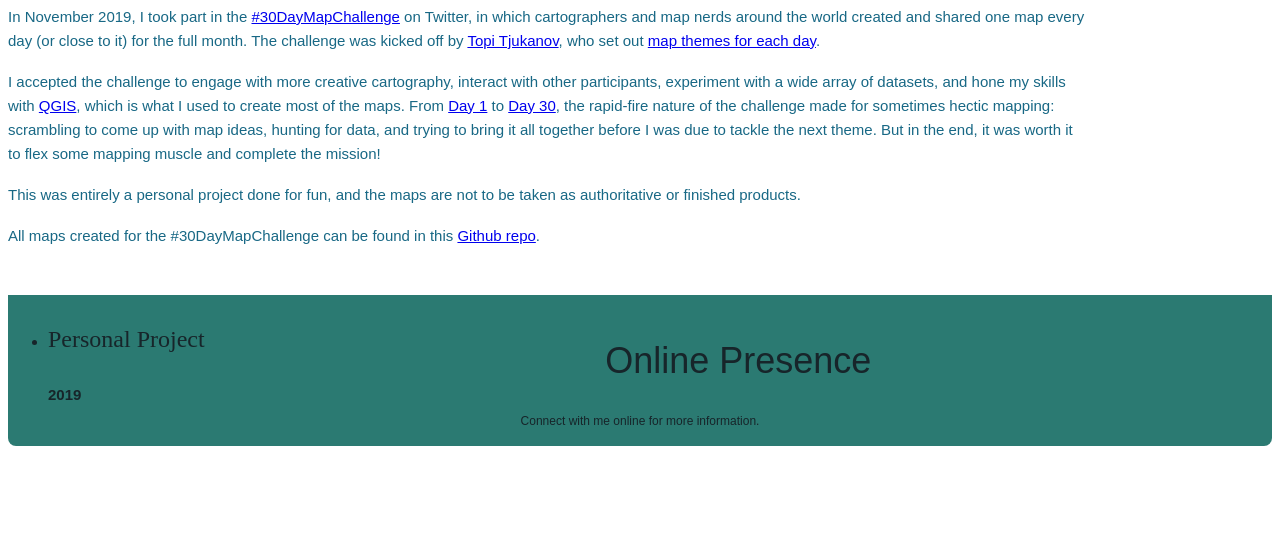
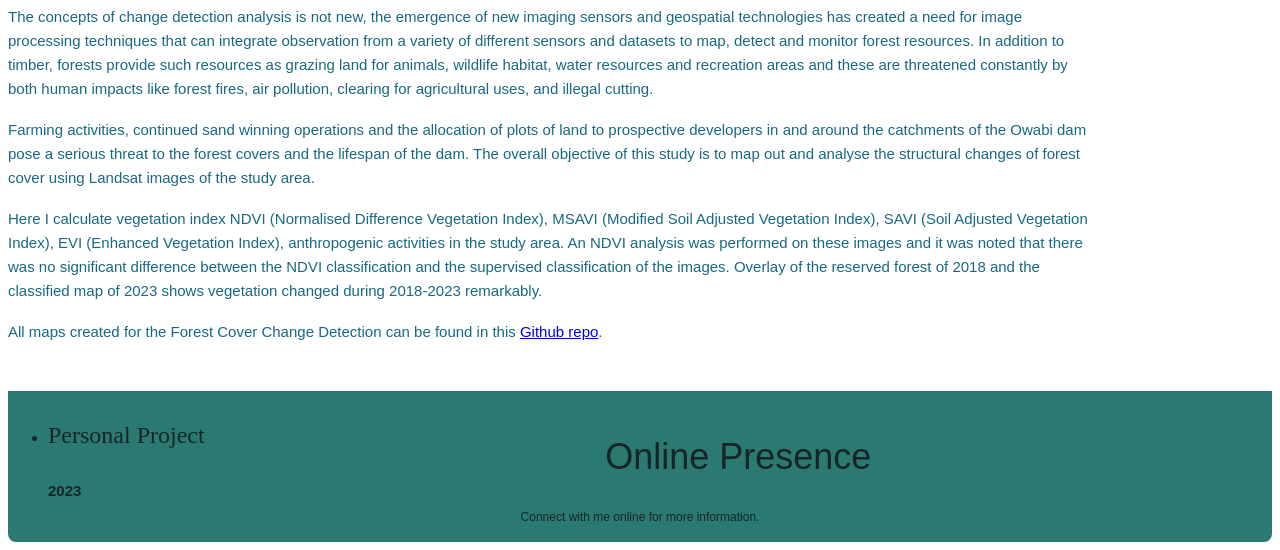
Before and after one commit to Sneha-1410/Portfolio, a plain HTML site: page forestCoverChangeDetection.html in a window 1280 px wide. Shown: the part 1193-1743 px from the top of the page. Before the commit the page ends 1647 px from the top, so only its background shows below. Drawn offline with nearby package versions, Linux system fonts and the light colour scheme; some icons are missing; files whose address does not match are found by name; a web font is replaced by a local one.

Commit message:
Forest Cover Change Detection

```diff
--- a/forestCoverChangeDetection.html
+++ b/forestCoverChangeDetection.html
@@ -91,29 +91,13 @@
                     </div>
 
                     <br>
-                    <p>In November 2019, I took part in the <a
-                            href="https://twitter.com/hashtag/30DayMapChallenge?src=hashtag_click"
-                            target="_blank">#30DayMapChallenge</a> on Twitter, in which cartographers and map nerds
-                        around the world created and shared one map every day (or close to it) for the full month. The
-                        challenge was kicked off by <a href="https://twitter.com/tjukanov" target="_blank">Topi
-                            Tjukanov</a>, who set out <a href="https://twitter.com/tjukanov/status/1187713840550744066"
-                            target="_blank">map themes for each day</a>.</p>
+                    <p>The concepts of change detection analysis is not new, the emergence of new imaging sensors and geospatial technologies has created a need for image processing techniques that can integrate observation from a variety of different sensors and datasets to map, detect and monitor forest resources. In addition to timber, forests provide such resources as grazing land for animals, wildlife habitat, water resources and recreation areas and these are threatened constantly by both human impacts like forest fires, air pollution, clearing for agricultural uses, and illegal cutting.</p>
                     <br>
-                    <p>I accepted the challenge to engage with more creative cartography, interact with other
-                        participants, experiment with a wide array of datasets, and hone my skills with <a
-                            href="https://qgis.org/en/site/" target="_blank">QGIS</a>, which is what I used to create
-                        most of the maps. From <a href="https://twitter.com/TimStOnge/status/1190752827729227782"
-                            target="_blank">Day 1</a> to <a
-                            href="https://twitter.com/TimStOnge/status/1201275141818404866" target="_blank">Day 30</a>,
-                        the rapid-fire nature of the challenge made for sometimes hectic mapping: scrambling to come up
-                        with map ideas, hunting for data, and trying to bring it all together before I was due to tackle
-                        the next theme. But in the end, it was worth it to flex some mapping muscle and complete the
-                        mission!</p>
+                    <p>Farming activities, continued sand winning operations and the allocation of plots of land to prospective developers in and around the catchments of the Owabi dam pose a serious threat to the forest covers and the lifespan of the dam. The overall objective of this study is to map out and analyse the structural changes of forest cover using Landsat images of the study area.</p>
                     <br>
-                    <p>This was entirely a personal project done for fun, and the maps are not to be taken as
-                        authoritative or finished products.</p>
+                    <p>Here I calculate vegetation index NDVI (Normalised Difference Vegetation Index), MSAVI (Modified Soil Adjusted Vegetation Index), SAVI (Soil Adjusted Vegetation Index), EVI (Enhanced Vegetation Index), anthropogenic activities in the study area. An NDVI analysis was performed on these images and it was noted that there was no significant difference between the NDVI classification and the supervised classification of the images. Overlay of the reserved forest of 2018 and the classified map of 2023 shows vegetation changed during 2018-2023 remarkably.</p>
                     <br>
-                    <p>All maps created for the #30DayMapChallenge can be found in this <a
+                    <p>All maps created for the Forest Cover Change Detection can be found in this <a
                             href="https://github.com/Sneha-1410/Forest_Change_Detection" target="_blank">Github
                             repo</a>.</p>
                     <br>
@@ -130,7 +114,7 @@
                         <ul class="list-group">
                             <li class="list-group-item pull-left">
                                 <h4 class="custom-subsubheader">Personal Project</h4>
-                                <p><strong>2019</strong></p>
+                                <p><strong>2023</strong></p>
                             </li>
                         </ul>
                     </div>
```
